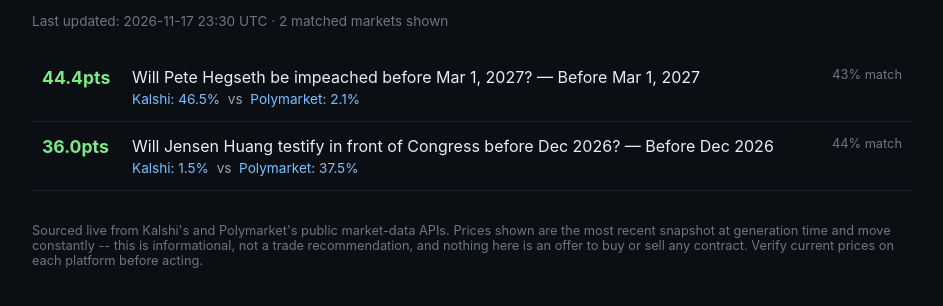
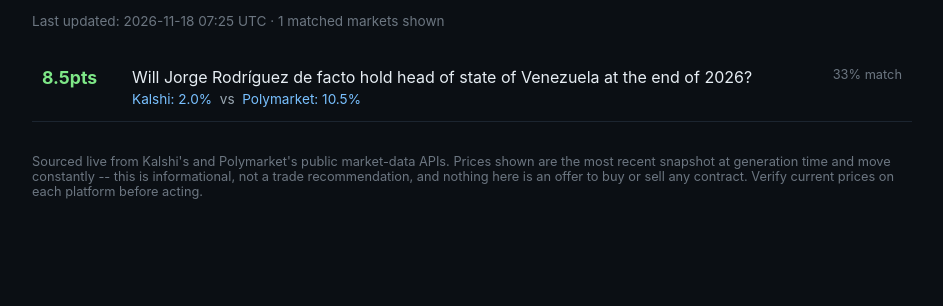
Before and after one commit to dondadahdidit/predict-gap-scanner, a plain HTML site: page docs/index.html in a window 1280 px wide. Shown: the part 110-416 px from the top of the page, without its empty margins (168-1111 px from the left). Drawn offline with Linux system fonts and the light colour scheme.

Commit message:
Update gap scan 2026-11-18T07:25Z

```diff
--- a/docs/index.html
+++ b/docs/index.html
@@ -28,33 +28,21 @@
 <div class="wrap">
   <h1>Predict Gap Scanner</h1>
   <p class="desc">Kalshi vs Polymarket -- same real-world question, different price. Refreshed automatically every few hours from each platform's public API.</p>
-  <div class="meta">Last updated: 2026-11-17 23:30 UTC &middot; 2 matched markets shown</div>
+  <div class="meta">Last updated: 2026-11-18 07:25 UTC &middot; 1 matched markets shown</div>
   <table>
     <tbody>
 
     <tr>
-      <td class="gap">44.4pts</td>
+      <td class="gap">8.5pts</td>
       <td>
-        <div class="q">Will Pete Hegseth be impeached before Mar 1, 2027? — Before Mar 1, 2027</div>
+        <div class="q">Will Jorge Rodríguez de facto hold head of state of Venezuela at the end of 2026?</div>
         <div class="sub">
-          <a href="https://kalshi.com/markets/kxhegsethimpeach" target="_blank" rel="noopener">Kalshi: 46.5%</a>
+          <a href="https://kalshi.com/markets/kxvenezdefacto" target="_blank" rel="noopener">Kalshi: 2.0%</a>
           &nbsp;vs&nbsp;
-          <a href="https://polymarket.com/event/pete-hegseth-impeached-by-december-31-2026-20260628214100529" target="_blank" rel="noopener">Polymarket: 2.1%</a>
+          <a href="https://polymarket.com/event/will-delcy-rodrguez-be-the-leader-of-venezuela-end-of-2026" target="_blank" rel="noopener">Polymarket: 10.5%</a>
         </div>
       </td>
-      <td class="sim">43% match</td>
-    </tr>
-    <tr>
-      <td class="gap">36.0pts</td>
-      <td>
-        <div class="q">Will Jensen Huang testify in front of Congress before Dec 2026? — Before Dec 2026</div>
-        <div class="sub">
-          <a href="https://kalshi.com/markets/kxhuangtestify" target="_blank" rel="noopener">Kalshi: 1.5%</a>
-          &nbsp;vs&nbsp;
-          <a href="https://polymarket.com/event/will-jensen-huang-publicly-testify-before-congress-by-december-31-2026" target="_blank" rel="noopener">Polymarket: 37.5%</a>
-        </div>
-      </td>
-      <td class="sim">44% match</td>
+      <td class="sim">33% match</td>
     </tr>
     </tbody>
   </table>
```
Also changed, not shown: docs/matches.json (+9 -19 lines).
